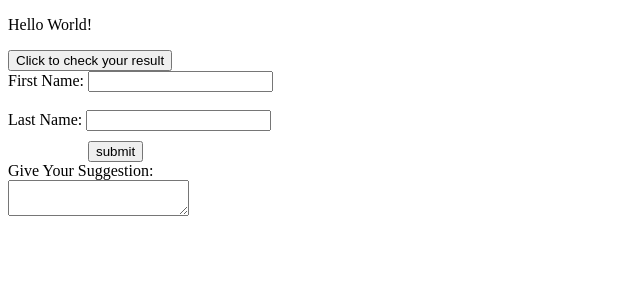
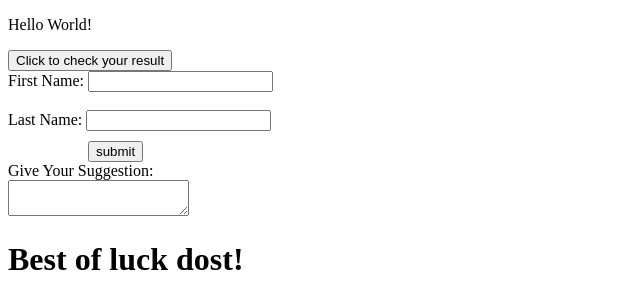
Before and after one commit to parash246/first-demo, a plain HTML site: page index.html in a window 1280 px wide. Shown: the whole page, without its empty margins (0-640 px from the left). Drawn offline with Linux system fonts and the light colour scheme.

Commit message:
adding wishes

```diff
--- a/index.html
+++ b/index.html
@@ -36,5 +36,6 @@
             <textarea>
 
             </textarea>
+            <h1>Best of luck dost!</h1>
 </body>
 </html>
```
